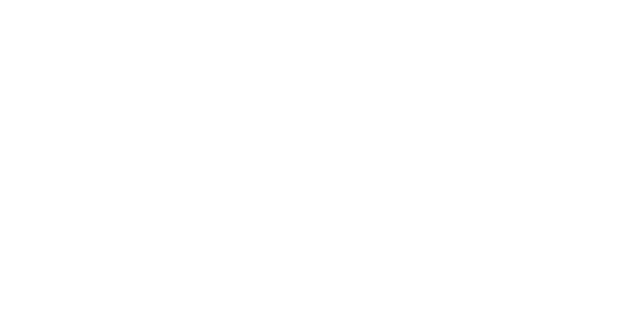
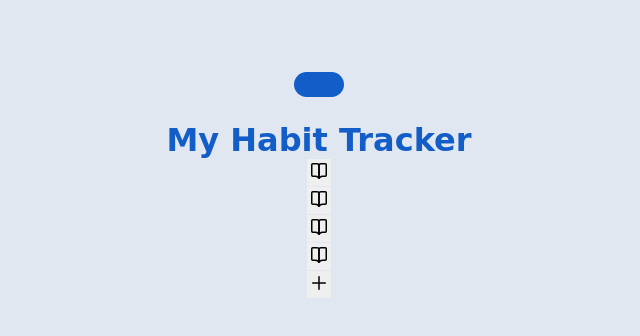
Before and after one commit to ilin98/habit-tracker-vanilla-javascript, a plain HTML site: page index.html in a window 1280 px wide. Shown: the whole page, without its empty margins (321-961 px from the left). Drawn offline with Linux system fonts and the light colour scheme; a web font is replaced by a local one.

Commit message:
created formatting

```diff
--- a/index.html
+++ b/index.html
@@ -10,7 +10,50 @@
         <script defer src="main.js"></script>
         <title>My Habit Tracker</title>
     </head>
-    <body>
-
+    <body class="body">
+        <section class="theme-container">
+            <button class="theme" id="theme"></button>
+        </section>
+        <h1>My Habit Tracker</h1>
+        <section class="habit-container">
+            <div class="habit">
+                <button class="habit-btn">
+                    <svg width="24" height="24" fill="none" viewBox="0 0 24 24">
+                        <path stroke="currentColor" stroke-linecap="round" stroke-linejoin="round" stroke-width="1.5" d="M19.25 5.75C19.25 5.19772 18.8023 4.75 18.25 4.75H14C12.8954 4.75 12 5.64543 12 6.75V19.25L12.8284 18.4216C13.5786 17.6714 14.596 17.25 15.6569 17.25H18.25C18.8023 17.25 19.25 16.8023 19.25 16.25V5.75Z"/>
+                        <path stroke="currentColor" stroke-linecap="round" stroke-linejoin="round" stroke-width="1.5" d="M4.75 5.75C4.75 5.19772 5.19772 4.75 5.75 4.75H10C11.1046 4.75 12 5.64543 12 6.75V19.25L11.1716 18.4216C10.4214 17.6714 9.40401 17.25 8.34315 17.25H5.75C5.19772 17.25 4.75 16.8023 4.75 16.25V5.75Z"/>
+                    </svg>
+                </button>
+            </div>
+            <div class="habit">
+                <button class="habit-btn">
+                    <svg width="24" height="24" fill="none" viewBox="0 0 24 24">
+                        <path stroke="currentColor" stroke-linecap="round" stroke-linejoin="round" stroke-width="1.5" d="M19.25 5.75C19.25 5.19772 18.8023 4.75 18.25 4.75H14C12.8954 4.75 12 5.64543 12 6.75V19.25L12.8284 18.4216C13.5786 17.6714 14.596 17.25 15.6569 17.25H18.25C18.8023 17.25 19.25 16.8023 19.25 16.25V5.75Z"/>
+                        <path stroke="currentColor" stroke-linecap="round" stroke-linejoin="round" stroke-width="1.5" d="M4.75 5.75C4.75 5.19772 5.19772 4.75 5.75 4.75H10C11.1046 4.75 12 5.64543 12 6.75V19.25L11.1716 18.4216C10.4214 17.6714 9.40401 17.25 8.34315 17.25H5.75C5.19772 17.25 4.75 16.8023 4.75 16.25V5.75Z"/>
+                    </svg>
+                </button>
+            </div><div class="habit">
+                <button class="habit-btn">
+                    <svg width="24" height="24" fill="none" viewBox="0 0 24 24">
+                        <path stroke="currentColor" stroke-linecap="round" stroke-linejoin="round" stroke-width="1.5" d="M19.25 5.75C19.25 5.19772 18.8023 4.75 18.25 4.75H14C12.8954 4.75 12 5.64543 12 6.75V19.25L12.8284 18.4216C13.5786 17.6714 14.596 17.25 15.6569 17.25H18.25C18.8023 17.25 19.25 16.8023 19.25 16.25V5.75Z"/>
+                        <path stroke="currentColor" stroke-linecap="round" stroke-linejoin="round" stroke-width="1.5" d="M4.75 5.75C4.75 5.19772 5.19772 4.75 5.75 4.75H10C11.1046 4.75 12 5.64543 12 6.75V19.25L11.1716 18.4216C10.4214 17.6714 9.40401 17.25 8.34315 17.25H5.75C5.19772 17.25 4.75 16.8023 4.75 16.25V5.75Z"/>
+                    </svg>
+                </button>
+            </div><div class="habit">
+                <button class="habit-btn">
+                    <svg width="24" height="24" fill="none" viewBox="0 0 24 24">
+                        <path stroke="currentColor" stroke-linecap="round" stroke-linejoin="round" stroke-width="1.5" d="M19.25 5.75C19.25 5.19772 18.8023 4.75 18.25 4.75H14C12.8954 4.75 12 5.64543 12 6.75V19.25L12.8284 18.4216C13.5786 17.6714 14.596 17.25 15.6569 17.25H18.25C18.8023 17.25 19.25 16.8023 19.25 16.25V5.75Z"/>
+                        <path stroke="currentColor" stroke-linecap="round" stroke-linejoin="round" stroke-width="1.5" d="M4.75 5.75C4.75 5.19772 5.19772 4.75 5.75 4.75H10C11.1046 4.75 12 5.64543 12 6.75V19.25L11.1716 18.4216C10.4214 17.6714 9.40401 17.25 8.34315 17.25H5.75C5.19772 17.25 4.75 16.8023 4.75 16.25V5.75Z"/>
+                    </svg>
+                </button>
+            </div>
+        </section>
+        <section class="new-habit">
+            <button class="new-habit-add">
+                <svg width="24" height="24" fill="none" viewBox="0 0 24 24">
+                    <path stroke="currentColor" stroke-linecap="round" stroke-linejoin="round" stroke-width="1.5" d="M12 5.75V18.25"/>
+                    <path stroke="currentColor" stroke-linecap="round" stroke-linejoin="round" stroke-width="1.5" d="M18.25 12L5.75 12"/>
+                  </svg>
+            </button>
+        </section>
     </body>
 </html>
--- a/main.css
+++ b/main.css
@@ -0,0 +1,50 @@
+*, *::after, *::before {
+    border: 0;
+    margin: 0;
+    padding: 0;
+    box-sizing: border-box;
+}
+
+:root {
+    --primary: #e0e7f1;
+    --secondary: #125dc8;
+    --light: #f4f5f5;
+    --danger: #d81616;
+    --shadow: rgba(8, 47, 102, 0.12);
+    --base: 1rem;
+    --large: calc(var(--base) * 5);
+    --med: calc(var(--base) * 3);
+    --sm: calc(var(--base) * 1.5);
+}
+
+:root.dark {
+    --primary: #122223b;
+    --secondary: #627da6;
+    --light: #003074;
+    --danger: #9f0b0b;
+    --shadow: rgba(152, 174, 205, 0.05);
+}
+
+body {
+    display: grid;
+    place-items: center;
+    color: var(--secondary);
+    font-family: 'Odibee Sans', cursive;
+    background-color: var(--primary);
+    padding: var(--med);
+}
+
+.theme-container {
+    padding: var(--sm);
+    display: grid;
+    place-items: center;
+}
+
+.theme {
+    width: 50px;
+    height: 25px;
+    background-color: var(--secondary);
+    border-radius: var(--base);
+    position: relative;
+    cursor: pointer;
+}
```
Also changed, not shown: db.json (added, +19 -0 lines), icons/book.svg (added), icons/plus.svg (added).
